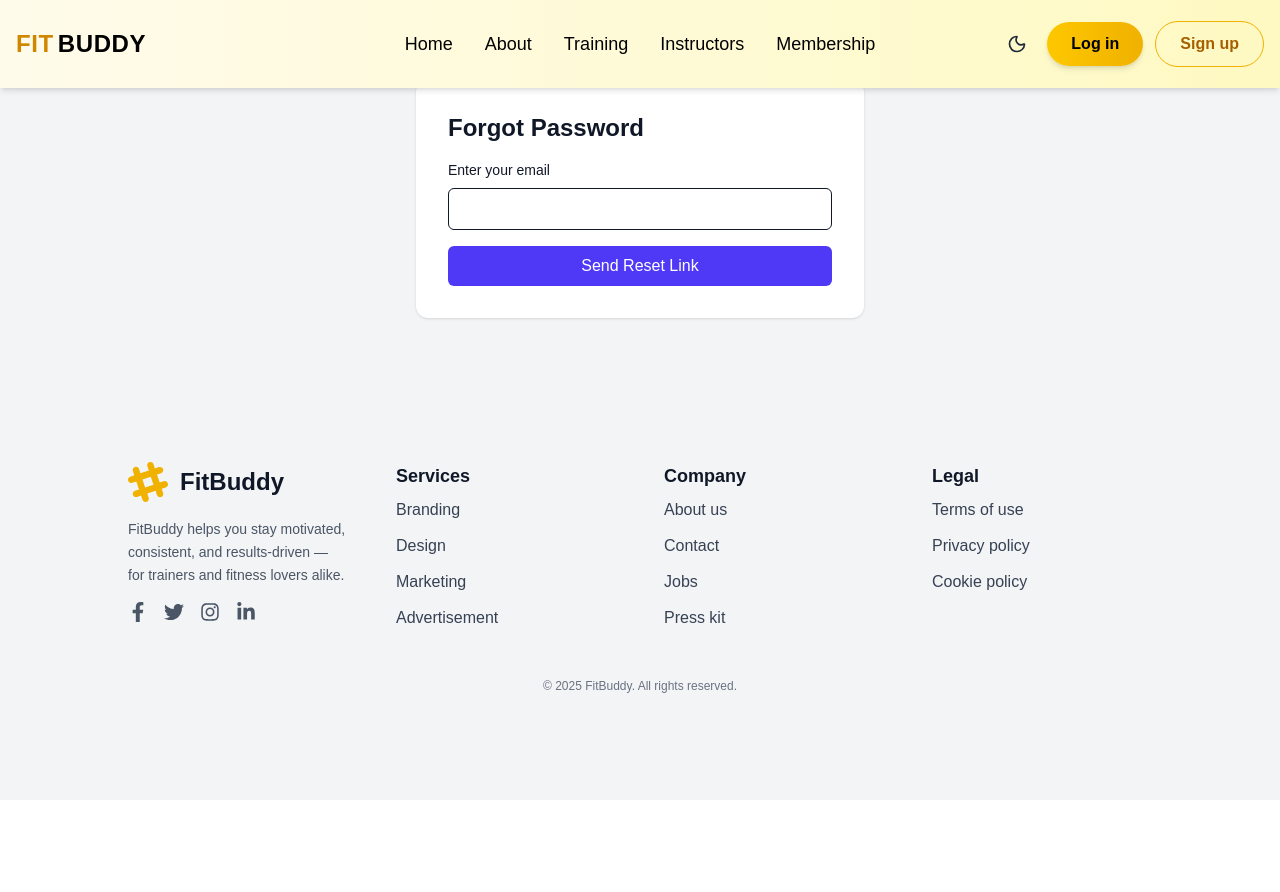
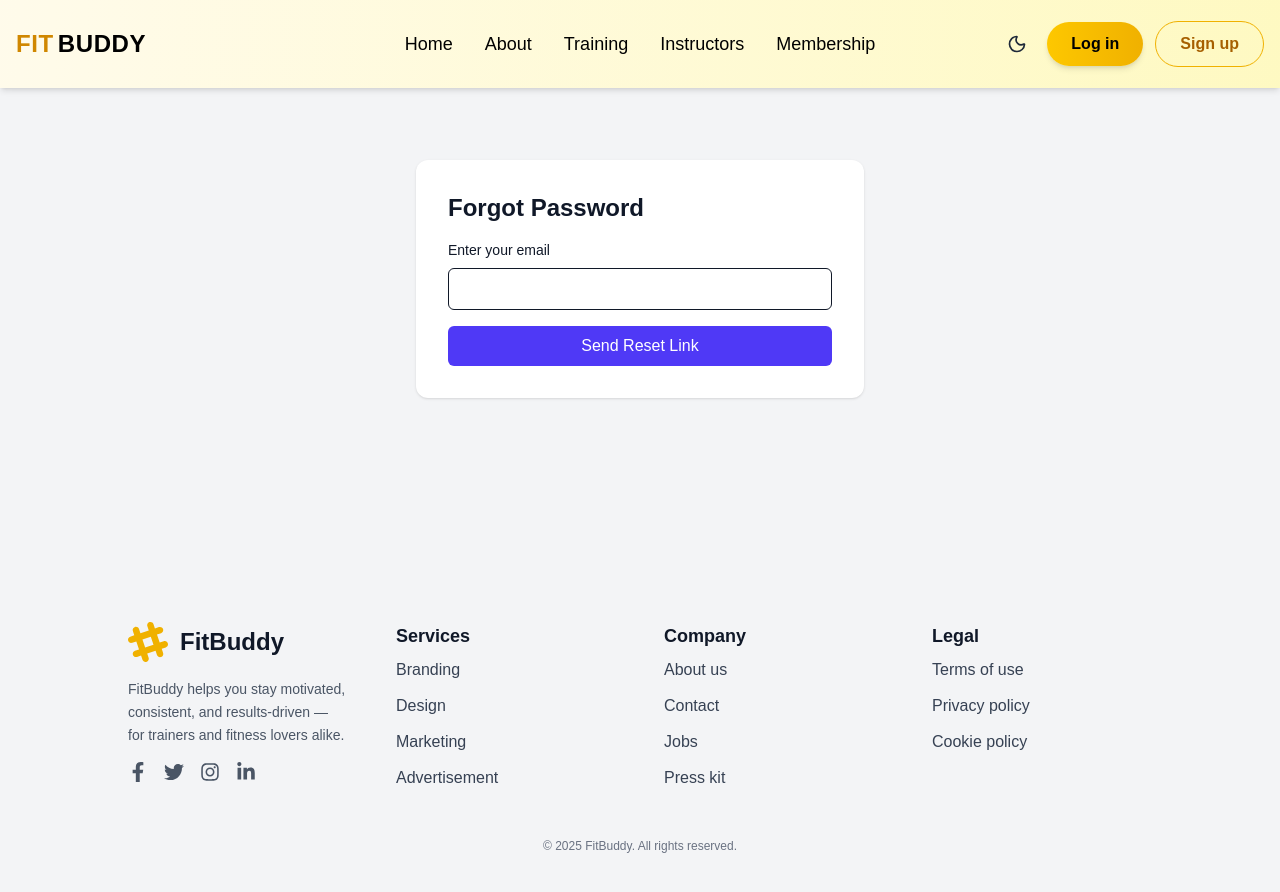
Before and after one commit to tahsinhasib/FitBuddy-frontend, a Next.js app in the folder fitbuddy/: page /ForgotPassword in a window 1280 px wide. Before the commit the page ends 800 px from the top, so only its background shows below. Built offline with nearby package versions, Linux system fonts and the light colour scheme.

Commit message:
fixed button and ui

```diff
--- a/fitbuddy/src/app/ForgotPassword/page.tsx
+++ b/fitbuddy/src/app/ForgotPassword/page.tsx
@@ -21,7 +21,7 @@ export default function ForgotPassword() {
   return (
     <div className="min-h-screen bg-gray-100 dark:bg-gray-900 text-gray-900 dark:text-white">
       <Navbar />
-      <div className="flex items-center justify-center py-20 px-4">
+      <div className="flex items-center justify-center py-40 px-2">
         <form onSubmit={handleSubmit} className="w-full max-w-md p-8 rounded-xl bg-white dark:bg-gray-800 shadow">
           <h2 className="text-2xl font-bold mb-4">Forgot Password</h2>
           <label className="block text-sm mb-2">Enter your email</label>
--- a/fitbuddy/src/app/Login/page.tsx
+++ b/fitbuddy/src/app/Login/page.tsx
@@ -141,7 +141,7 @@ export default function Login() {
                                         <label htmlFor="password" className="block text-sm font-medium text-gray-900 dark:text-gray-100">
                                             Password
                                         </label>
-                                        <a href="#" className="text-sm font-semibold text-indigo-600 hover:text-indigo-500 dark:text-indigo-400 dark:hover:text-indigo-300">
+                                        <a href="/ForgotPassword" className="text-sm font-semibold text-indigo-600 hover:text-indigo-500 dark:text-indigo-400 dark:hover:text-indigo-300">
                                             Forgot password?
                                         </a>
                                     </div>
```
